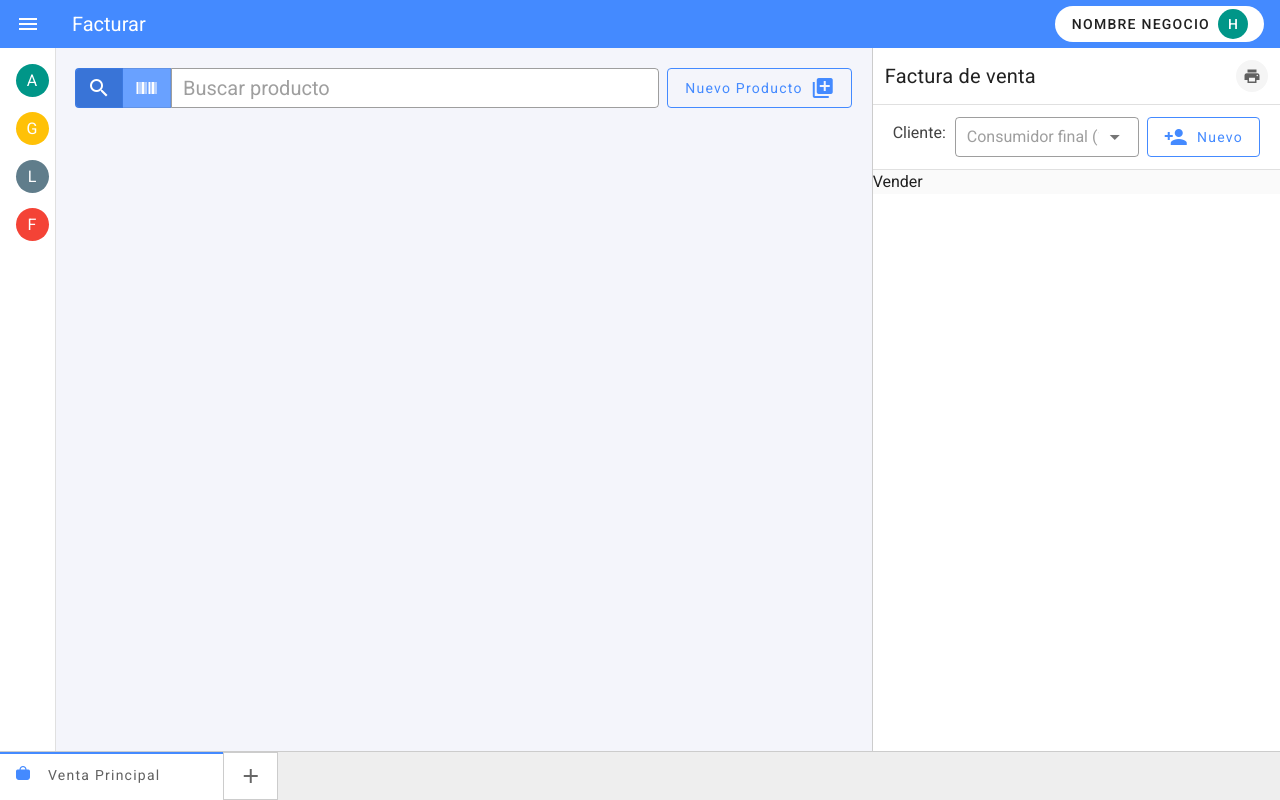
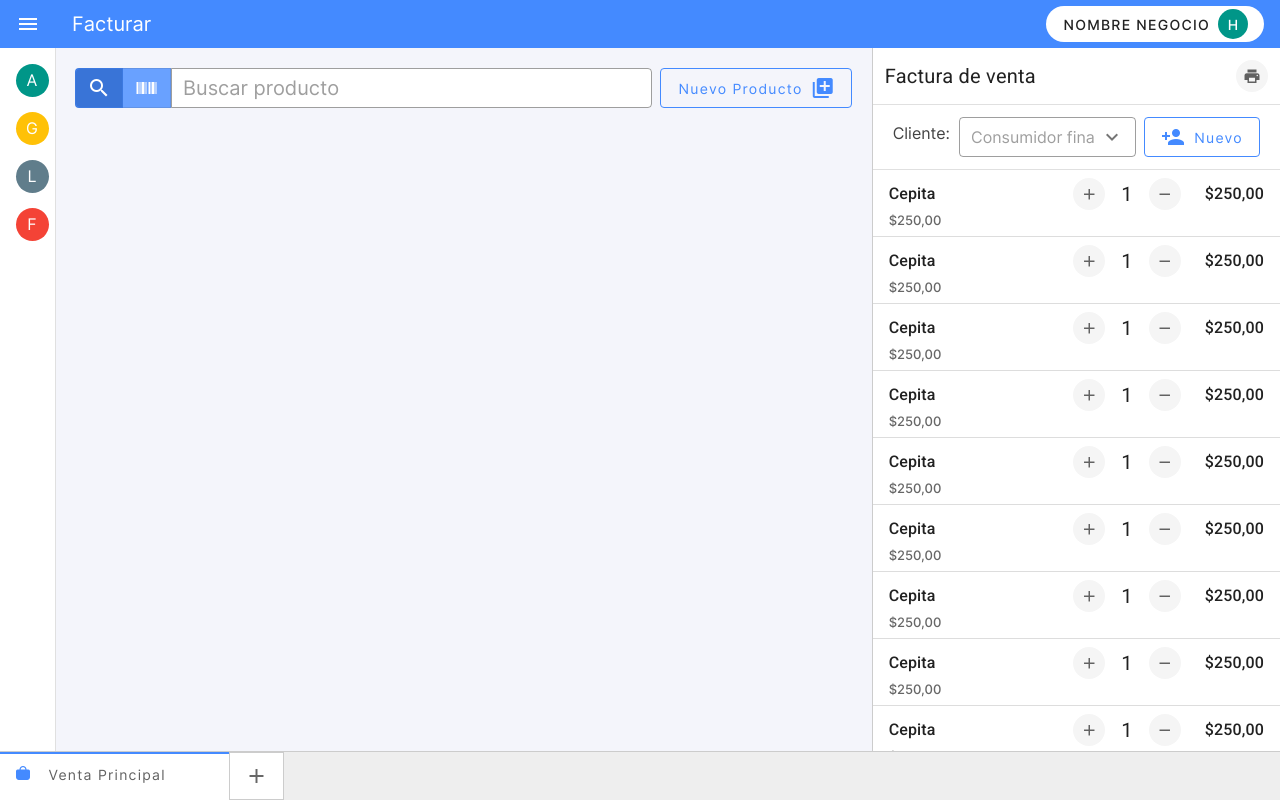
Before and after one commit to hipolitocoronel/alegra-clone, a Vue app: page / in a window 1280 px wide. Built offline with nearby package versions, Linux system fonts and the light colour scheme.

Commit message:
ui changes

```diff
--- a/src/App.vue
+++ b/src/App.vue
@@ -17,7 +17,7 @@
     </v-app-bar>
     <drawer-items />
 
-    <v-main>
+    <v-main style="height: calc(100vh - 50px)">
       <router-view />
     </v-main>
   </v-app>
@@ -42,27 +42,12 @@ export default {
 </script>
 
 <style lang="scss">
-html {
+body {
   overflow: hidden;
   box-sizing: border-box;
 }
 
-$body-font-family: "Inter";
-
-.v-application {
-  .display-1,
-  .display-2,
-  .display-3,
-  .display-4,
-  .headline,
-  .title,
-  .subtitle-1,
-  .subtitle-2,
-  .body-1,
-  .body-2,
-  .caption,
-  .overline {
-    font-family: $body-font-family !important;
-  }
+* {
+  font-family: "Inter";
 }
 </style>
--- a/src/views/sales/newSale.vue
+++ b/src/views/sales/newSale.vue
@@ -1,5 +1,5 @@
 <template>
-  <div style="height: 100%">
+  <div style="max-height: 100%">
     <v-navigation-drawer expand-on-hover permanent absolute class="white">
       <v-list>
         <v-list-item
@@ -71,6 +71,7 @@
             dense
             hide-details
             class="mr-2"
+            append-icon="mdi-chevron-down"
           >
             <template v-slot:prepend>
               <span class="grey--text text--darken-3">Cliente:</span>
@@ -93,15 +94,50 @@
             <p>Acá verás los productos que elijas para tu venta</p>
           </div>
 
-          <div class="cart-items"></div>
+          <div class="cart-items">
+            <v-list dense class="py-0">
+              <v-list-item
+                style="border-bottom: 1px solid #ddd"
+                v-for="n in 10"
+                :key="n"
+              >
+                <v-list-item-content class="pt-2">
+                  <v-list-item-title
+                    class="d-flex align-center text-subtitle-1"
+                  >
+                    Cepita <v-spacer></v-spacer>
+                    <v-btn
+                      fab
+                      x-small
+                      elevation="0"
+                      class="grey--text text--darken-2 mx-2"
+                      ><v-icon>mdi-plus</v-icon></v-btn
+                    >
+                    <span class="mx-2 font-weight-regular text-h6"> 1 </span>
+                    <v-btn
+                      fab
+                      x-small
+                      elevation="0"
+                      class="grey--text text--darken-2 mx-2 mr-6"
+                      ><v-icon>mdi-minus</v-icon></v-btn
+                    >
+                    $250,00
+                  </v-list-item-title>
+                  <v-list-item-subtitle class="button"
+                    >$250,00</v-list-item-subtitle
+                  >
+                </v-list-item-content>
+              </v-list-item>
+            </v-list>
+          </div>
           <div class="cart-resume">Vender</div>
         </div>
       </v-col>
     </v-row>
 
     <v-bottom-navigation
+      app
       horizontal
-      app
       max-height="49px"
       class="elevation-0 d-flex flex-column"
       style="border-top: 1px solid #ccc"
@@ -183,7 +219,7 @@ export default {
 
 .new-sale-container {
   margin-left: 55px;
-  height: 100%;
+  height: calc(100vh - 95px);
   background: #f4f5fb;
 }
 
```
